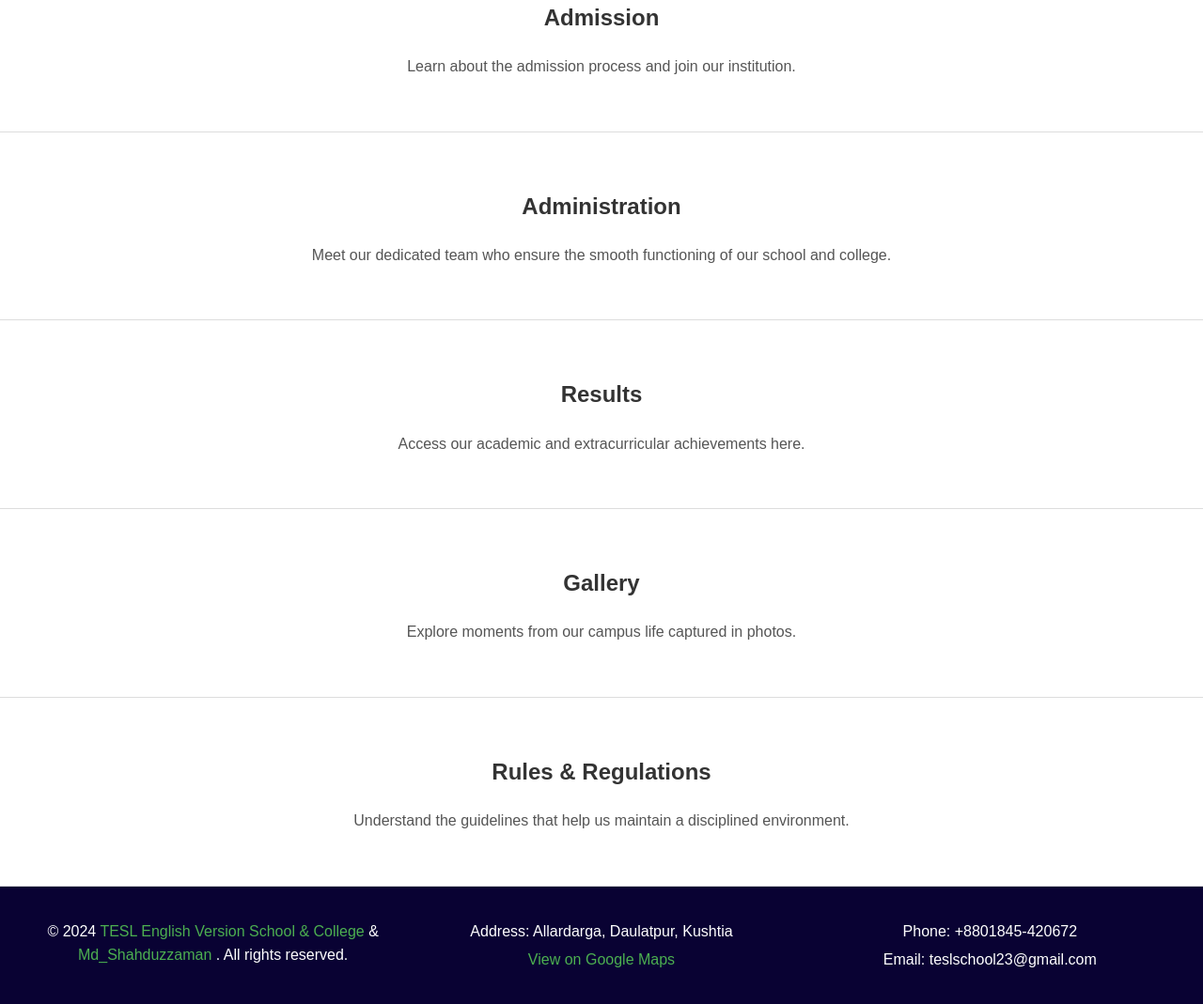
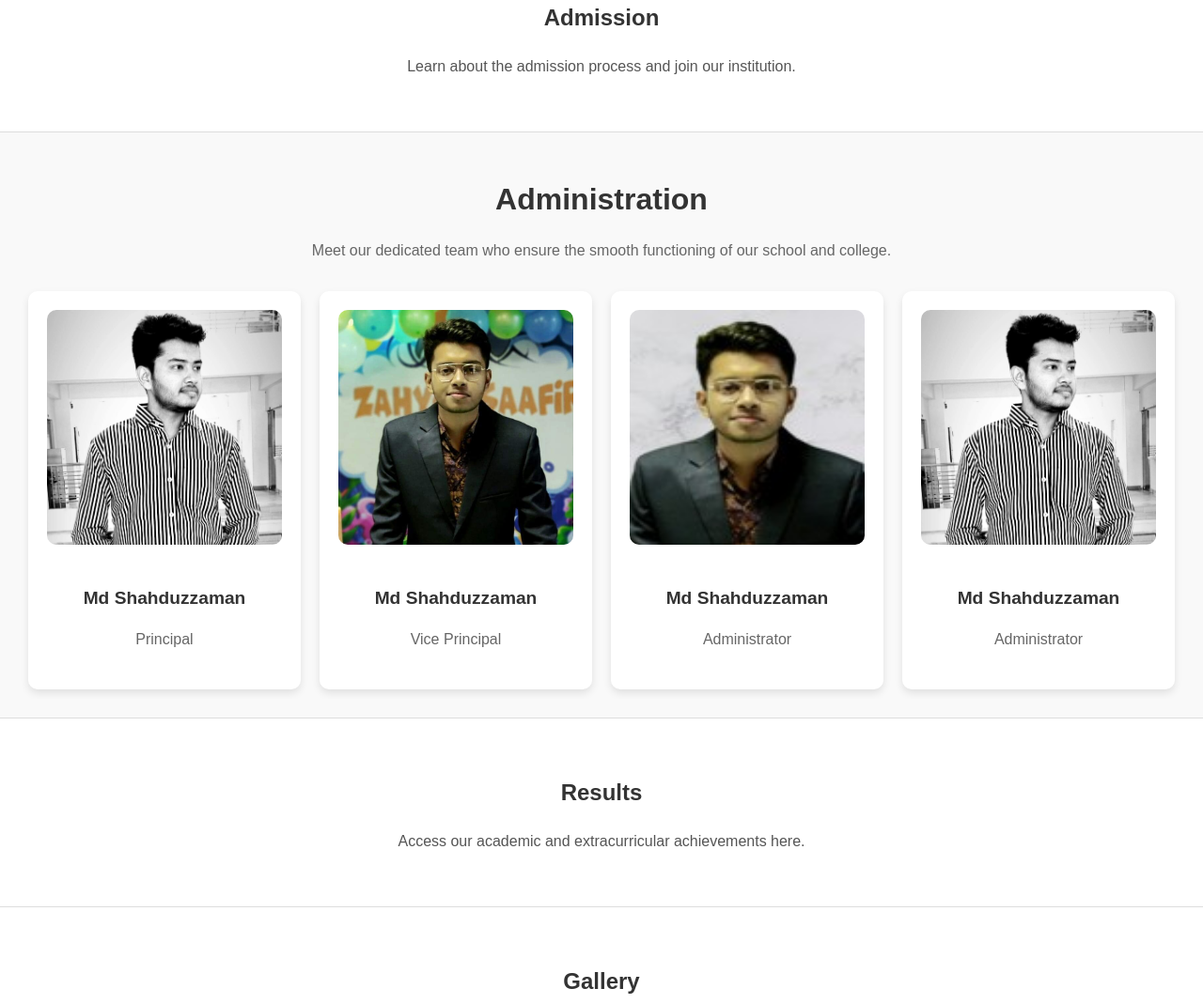
Before and after one commit to Shahduzzaman/School_Management_Web_Application, a PHP site: page / in a window 1280 px wide. Shown: the part 261-1330 px from the top of the page at 94% size. Run offline with PHP 8.4, Linux system fonts and the light colour scheme.

Commit message:
Administration card added

```diff
--- a/Frontend/index.css
+++ b/Frontend/index.css
@@ -70,6 +70,76 @@ nav ul li a:hover {
 }
 
 
+#administration {
+    text-align: center;
+    padding: 20px;
+    background-color: #f9f9f9;
+}
+
+#administration h2 {
+    font-size: 2rem;
+    margin-bottom: 10px;
+}
+
+#administration p {
+    font-size: 1rem;
+    margin-bottom: 20px;
+    color: #666;
+}
+
+/* Card Container */
+.card-container {
+    display: flex;
+    gap: 20px;
+    overflow-x: auto;
+    padding: 10px;
+    scroll-behavior: smooth;
+    margin: 0 auto;
+}
+
+.card-container::-webkit-scrollbar {
+    height: 8px;
+}
+
+.card-container::-webkit-scrollbar-thumb {
+    background-color: #ccc;
+    border-radius: 10px;
+}
+
+.card-container::-webkit-scrollbar-track {
+    background-color: #f1f1f1;
+}
+.card {
+    flex: 0 0 250px;
+    background-color: #fff;
+    border-radius: 10px;
+    box-shadow: 0 4px 8px rgba(0, 0, 0, 0.1);
+    text-align: center;
+    transition: transform 0.3s ease, box-shadow 0.3s ease;
+    cursor: pointer;
+    padding: 20px;
+}
+.card img {
+    width: 100%;
+    height: 250px;
+    object-fit: fill;
+    border-radius: 10px;
+    margin-bottom: 15px;
+}
+.card h3 {
+    font-size: 1.2rem;
+    color: #333;
+    margin-bottom: 10px;
+}
+.card p {
+    font-size: 1rem;
+    color: #555;
+}
+.card:hover {
+    transform: scale(1.05);
+    box-shadow: 0 8px 16px rgba(0, 0, 0, 0.2);
+}
+
 /* Footer */
 footer {
     background: rgb(9, 2, 51);
--- a/Frontend/index.html
+++ b/Frontend/index.html
@@ -7,7 +7,6 @@
     <link rel="stylesheet" href="index.css">
 </head>
 <body>
-    <!-- Navigation Bar -->
     <nav>
         <div class="nav-container">
             <img src="TESL_logo.png" alt="TESL Logo" class="logo">
@@ -37,6 +36,48 @@
     <section id="administration">
         <h2>Administration</h2>
         <p>Meet our dedicated team who ensure the smooth functioning of our school and college.</p>
+        <div class="card-container">
+            <div class="card">
+                <img src="1.jpg" alt="Team Member 1">
+                <h3>Md Shahduzzaman</h3>
+                <p>Principal</p>
+            </div>
+            <div class="card">
+                <img src="2.jpg" alt="Team Member 2">
+                <h3>Md Shahduzzaman</h3>
+                <p>Vice Principal</p>
+            </div>
+            <div class="card">
+                <img src="3.jpg" alt="Team Member 3">
+                <h3>Md Shahduzzaman</h3>
+                <p>Administrator</p>
+            </div>
+            <div class="card">
+                <img src="1.jpg" alt="Team Member 4">
+                <h3>Md Shahduzzaman</h3>
+                <p>Administrator</p>
+            </div>
+            <div class="card">
+                <img src="2.jpg" alt="Team Member 5">
+                <h3>Md Shahduzzaman</h3>
+                <p>Administrator</p>
+            </div>
+            <div class="card">
+                <img src="3.jpg" alt="Team Member 6">
+                <h3>Emily Davis</h3>
+                <p>Administrator</p>
+            </div>
+            <div class="card">
+                <img src="team7.jpg" alt="Team Member 7">
+                <h3>Emily Davis</h3>
+                <p>Administrator</p>
+            </div>
+            <div class="card">
+                <img src="team8.jpg" alt="Team Member 8">
+                <h3>Emily Davis</h3>
+                <p>Administrator</p>
+            </div>
+        </div>
     </section>
 
     <section id="results">
```
Also changed, not shown: Frontend/1.jpg (added), Frontend/2.jpg (added), Frontend/3.jpg (added), Frontend/index.js (added).
